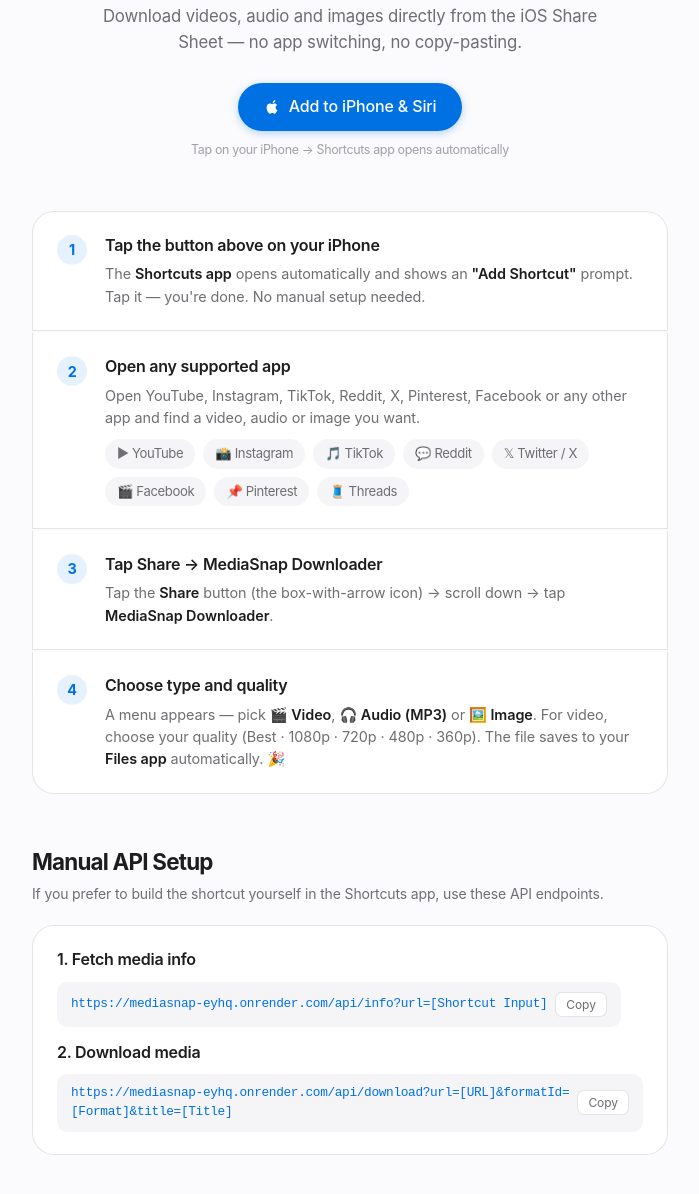
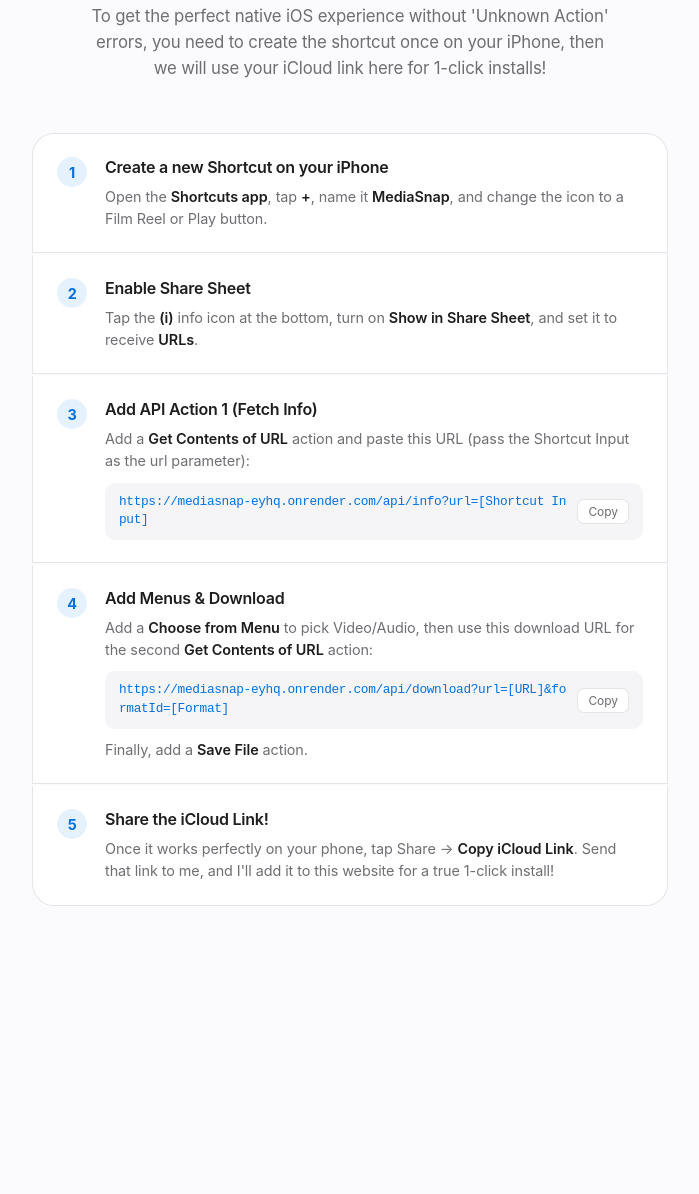
Before and after one commit to jaanedobhai/mediasnap, a website: page public/shortcut.html in a window 1280 px wide. Shown: the part 318-1512 px from the top of the page, without its empty margins (290-989 px from the left). After the commit the page ends 1384 px from the top, so only its background shows below. Drawn offline with Linux system fonts and the light colour scheme.

Commit message:
Switch to manual shortcut setup due to iOS iOS 15+ plist bug

```diff
--- a/public/shortcut.html
+++ b/public/shortcut.html
@@ -201,12 +201,7 @@
     <div class="sc-hero">
       <span class="sc-eyebrow">iPhone &amp; iPad</span>
       <h1 class="sc-title">MediaSnap<br/><span class="gradient-text">iOS Shortcut</span></h1>
-      <p class="sc-sub">Download videos, audio and images directly from the iOS Share Sheet — no app switching, no copy-pasting.</p>
-      <a href="/MediaSnap.shortcut" class="sc-cta" download>
-        <svg width="16" height="16" viewBox="0 0 24 24" fill="currentColor" aria-hidden="true"><path d="M18.71 19.5c-.83 1.24-1.71 2.45-3.05 2.47-1.34.03-1.77-.79-3.29-.79-1.53 0-2 .77-3.27.82-1.31.05-2.3-1.32-3.14-2.53C4.25 17 2.94 12.45 4.7 9.39c.87-1.52 2.43-2.48 4.12-2.51 1.28-.02 2.5.87 3.29.87.78 0 2.26-1.07 3.81-.91.65.03 2.47.26 3.64 1.98-.09.06-2.17 1.28-2.15 3.81.03 3.02 2.65 4.03 2.68 4.04-.03.07-.42 1.44-1.38 2.83M15.97 4.54c.66-.8 1.11-1.92.99-3.04-.96.04-2.12.64-2.8 1.44-.6.7-1.13 1.83-.99 2.94 1.07.08 2.15-.54 2.8-1.34z"/></svg>
-        Add to iPhone &amp; Siri
-      </a>
-      <span class="sc-hint">Tap on your iPhone → Shortcuts app opens automatically</span>
+      <p class="sc-sub">To get the perfect native iOS experience without 'Unknown Action' errors, you need to create the shortcut once on your iPhone, then we will use your iCloud link here for 1-click installs!</p>
     </div>
 
     <!-- Steps -->
@@ -215,68 +210,52 @@
       <div class="step-card">
         <div class="step-num">1</div>
         <div class="step-body">
-          <div class="step-title">Tap the button above on your iPhone</div>
-          <p class="step-desc">The <strong>Shortcuts app</strong> opens automatically and shows an <strong>"Add Shortcut"</strong> prompt. Tap it — you're done. No manual setup needed.</p>
+          <div class="step-title">Create a new Shortcut on your iPhone</div>
+          <p class="step-desc">Open the <strong>Shortcuts app</strong>, tap <strong>+</strong>, name it <strong>MediaSnap</strong>, and change the icon to a Film Reel or Play button.</p>
         </div>
       </div>
 
       <div class="step-card">
         <div class="step-num">2</div>
         <div class="step-body">
-          <div class="step-title">Open any supported app</div>
-          <p class="step-desc">Open YouTube, Instagram, TikTok, Reddit, X, Pinterest, Facebook or any other app and find a video, audio or image you want.</p>
-          <div class="feature-row">
-            <span class="feature-chip">▶ YouTube</span>
-            <span class="feature-chip">📸 Instagram</span>
-            <span class="feature-chip">🎵 TikTok</span>
-            <span class="feature-chip">💬 Reddit</span>
-            <span class="feature-chip">𝕏 Twitter / X</span>
-            <span class="feature-chip">🎬 Facebook</span>
-            <span class="feature-chip">📌 Pinterest</span>
-            <span class="feature-chip">🧵 Threads</span>
-          </div>
+          <div class="step-title">Enable Share Sheet</div>
+          <p class="step-desc">Tap the <strong>(i)</strong> info icon at the bottom, turn on <strong>Show in Share Sheet</strong>, and set it to receive <strong>URLs</strong>.</p>
         </div>
       </div>
 
       <div class="step-card">
         <div class="step-num">3</div>
         <div class="step-body">
-          <div class="step-title">Tap Share → MediaSnap Downloader</div>
-          <p class="step-desc">Tap the <strong>Share</strong> button (the box-with-arrow icon) → scroll down → tap <strong>MediaSnap Downloader</strong>.</p>
+          <div class="step-title">Add API Action 1 (Fetch Info)</div>
+          <p class="step-desc">Add a <strong>Get Contents of URL</strong> action and paste this URL (pass the Shortcut Input as the url parameter):</p>
+          <div class="code-row">
+            <span id="url1">https://mediasnap-eyhq.onrender.com/api/info?url=[Shortcut Input]</span>
+            <button class="copy-btn" onclick="copy('url1',this)">Copy</button>
+          </div>
         </div>
       </div>
 
       <div class="step-card">
         <div class="step-num">4</div>
         <div class="step-body">
-          <div class="step-title">Choose type and quality</div>
-          <p class="step-desc">A menu appears — pick <strong>🎬 Video</strong>, <strong>🎧 Audio (MP3)</strong> or <strong>🖼️ Image</strong>. For video, choose your quality (Best · 1080p · 720p · 480p · 360p). The file saves to your <strong>Files app</strong> automatically. 🎉</p>
+          <div class="step-title">Add Menus & Download</div>
+          <p class="step-desc">Add a <strong>Choose from Menu</strong> to pick Video/Audio, then use this download URL for the second <strong>Get Contents of URL</strong> action:</p>
+          <div class="code-row">
+            <span id="url2">https://mediasnap-eyhq.onrender.com/api/download?url=[URL]&amp;formatId=[Format]</span>
+            <button class="copy-btn" onclick="copy('url2',this)">Copy</button>
+          </div>
+          <p class="step-desc" style="margin-top:10px;">Finally, add a <strong>Save File</strong> action.</p>
         </div>
       </div>
 
-    </div>
-
-    <!-- Manual setup section -->
-    <div style="margin-top:52px;">
-      <h2 class="section-title" style="font-size:1.4rem;margin-bottom:6px;">Manual API Setup</h2>
-      <p style="font-size:0.875rem;color:var(--text-2);margin-bottom:20px;letter-spacing:-0.01em;">If you prefer to build the shortcut yourself in the Shortcuts app, use these API endpoints.</p>
-
-      <div class="step-card" style="border-radius:var(--r-lg);flex-direction:column;gap:14px;">
-        <div>
-          <div class="step-title" style="margin-bottom:4px;">1. Fetch media info</div>
-          <div class="code-row">
-            <span id="url1">https://mediasnap-eyhq.onrender.com/api/info?url=[Shortcut Input]</span>
-            <button class="copy-btn" onclick="copy('url1',this)">Copy</button>
-          </div>
-        </div>
-        <div>
-          <div class="step-title" style="margin-bottom:4px;">2. Download media</div>
-          <div class="code-row">
-            <span id="url2">https://mediasnap-eyhq.onrender.com/api/download?url=[URL]&amp;formatId=[Format]&amp;title=[Title]</span>
-            <button class="copy-btn" onclick="copy('url2',this)">Copy</button>
-          </div>
+      <div class="step-card">
+        <div class="step-num">5</div>
+        <div class="step-body">
+          <div class="step-title">Share the iCloud Link!</div>
+          <p class="step-desc">Once it works perfectly on your phone, tap Share → <strong>Copy iCloud Link</strong>. Send that link to me, and I'll add it to this website for a true 1-click install!</p>
         </div>
       </div>
+
     </div>
 
   </div><!-- /shortcut-page -->
```
Also changed, not shown: public/index.html (+2 -2 lines).
